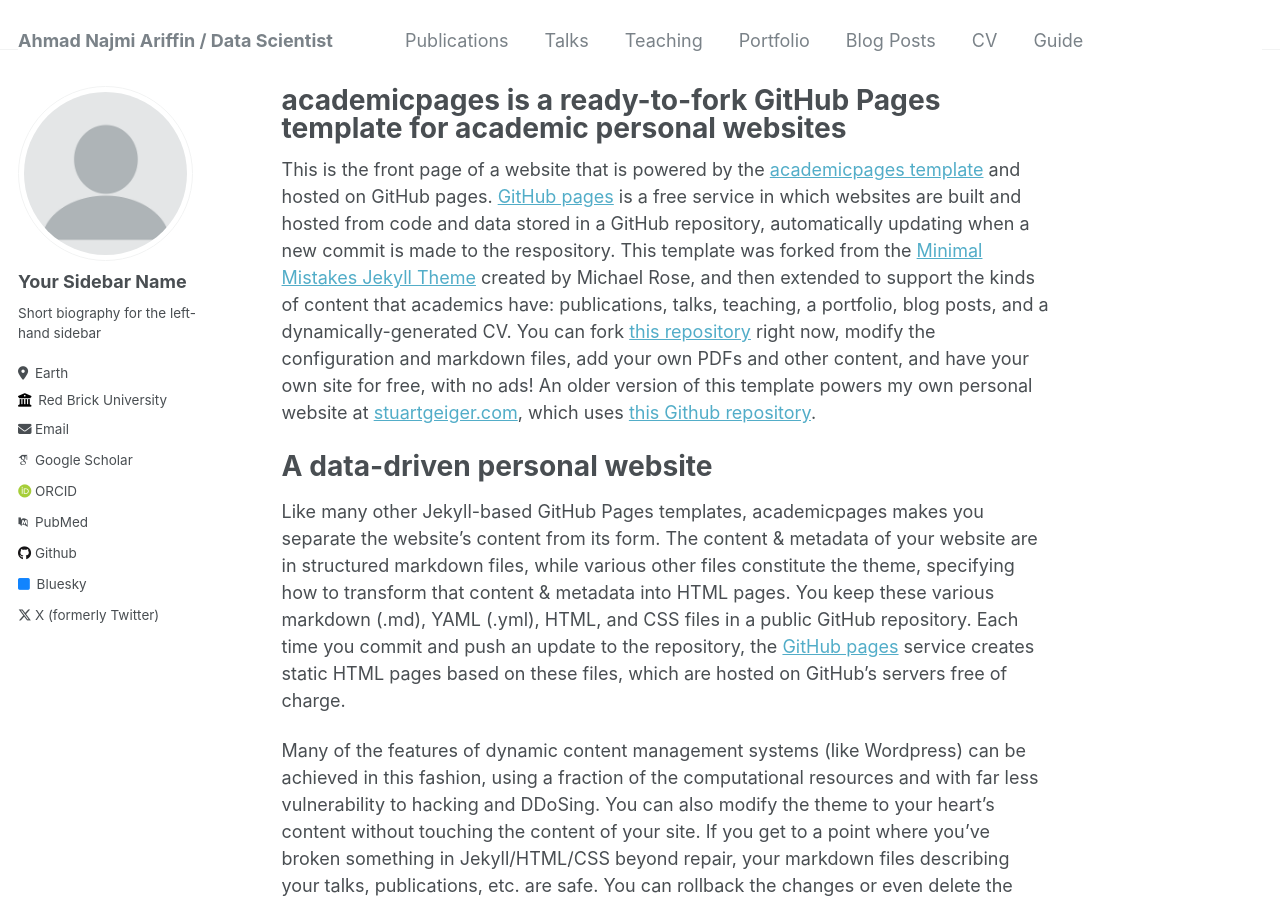
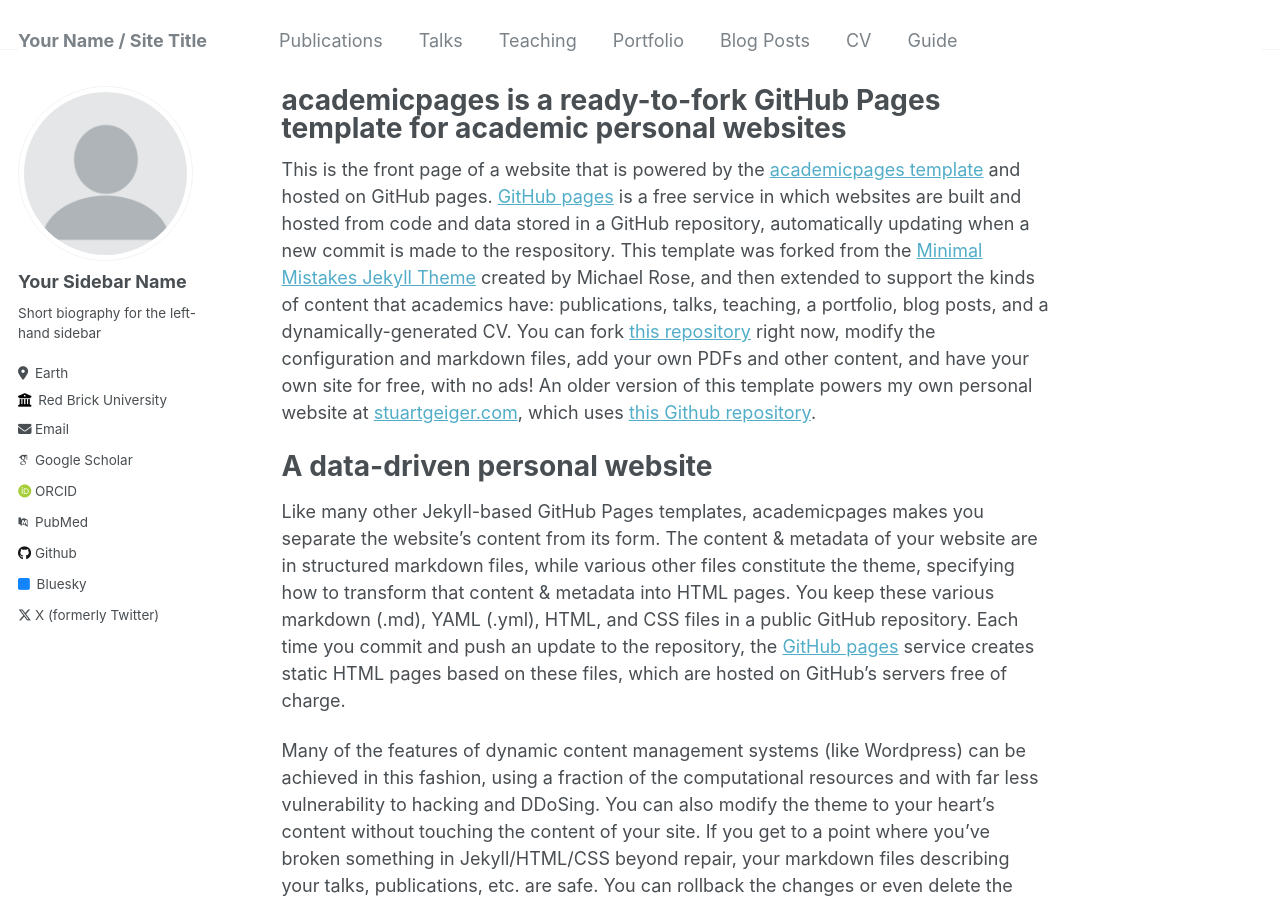
Before and after one commit to booluckgmie/anajmiariffin.github.io, a Jekyll site: the page built from _pages/about.md, in a window 1280 px wide and 900 px high. Built offline with Jekyll 4.4.1, drawn with Linux system fonts in a browser that asks for light colours; some web fonts are replaced.

Commit message:
Update _config.yml

```diff
--- a/_config.yml
+++ b/_config.yml
@@ -8,7 +8,7 @@
 
 # Basic Site Settings
 locale                   : "en-US"
-title                    : "Ahmad Najmi Ariffin / Data Scientist"
+title                    : "Your Name / Site Title"
 title_separator          : "-"
 name                     : &name "Your Name"
 description              : &description "personal description"
```
